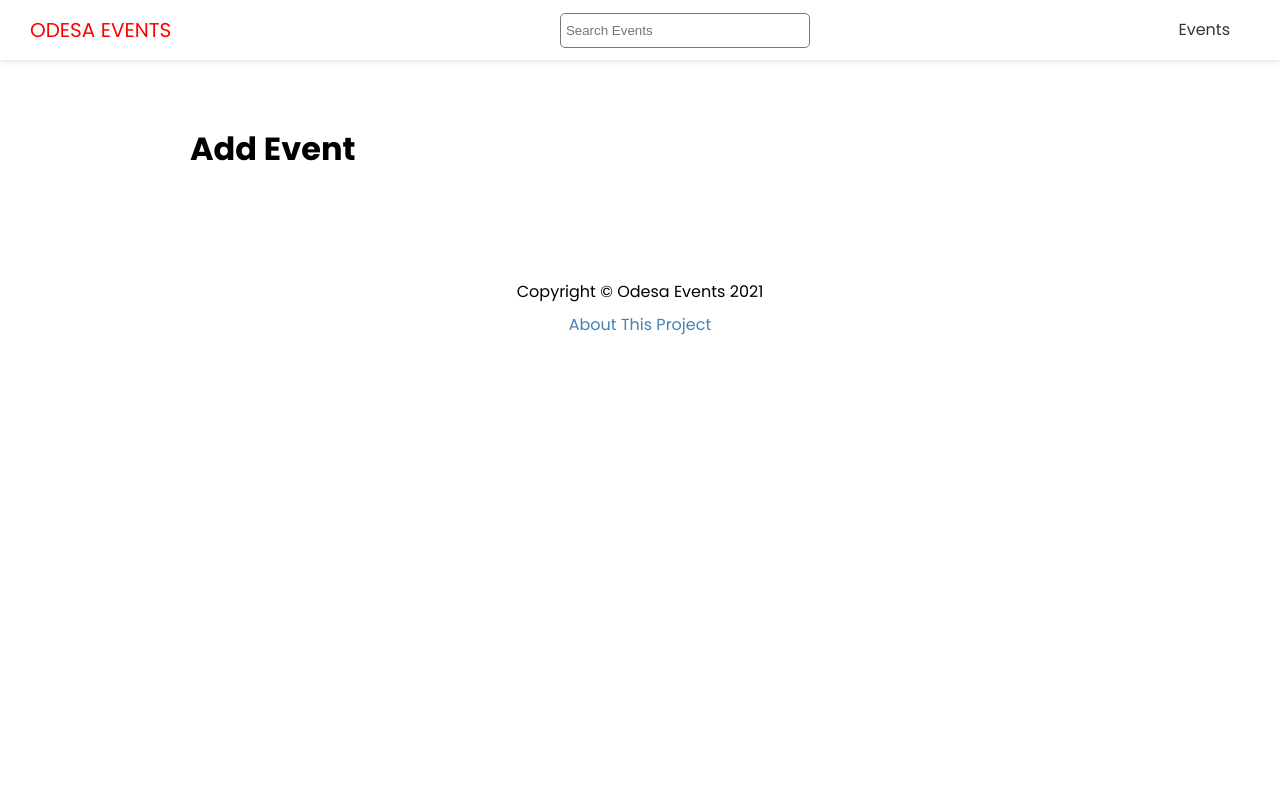
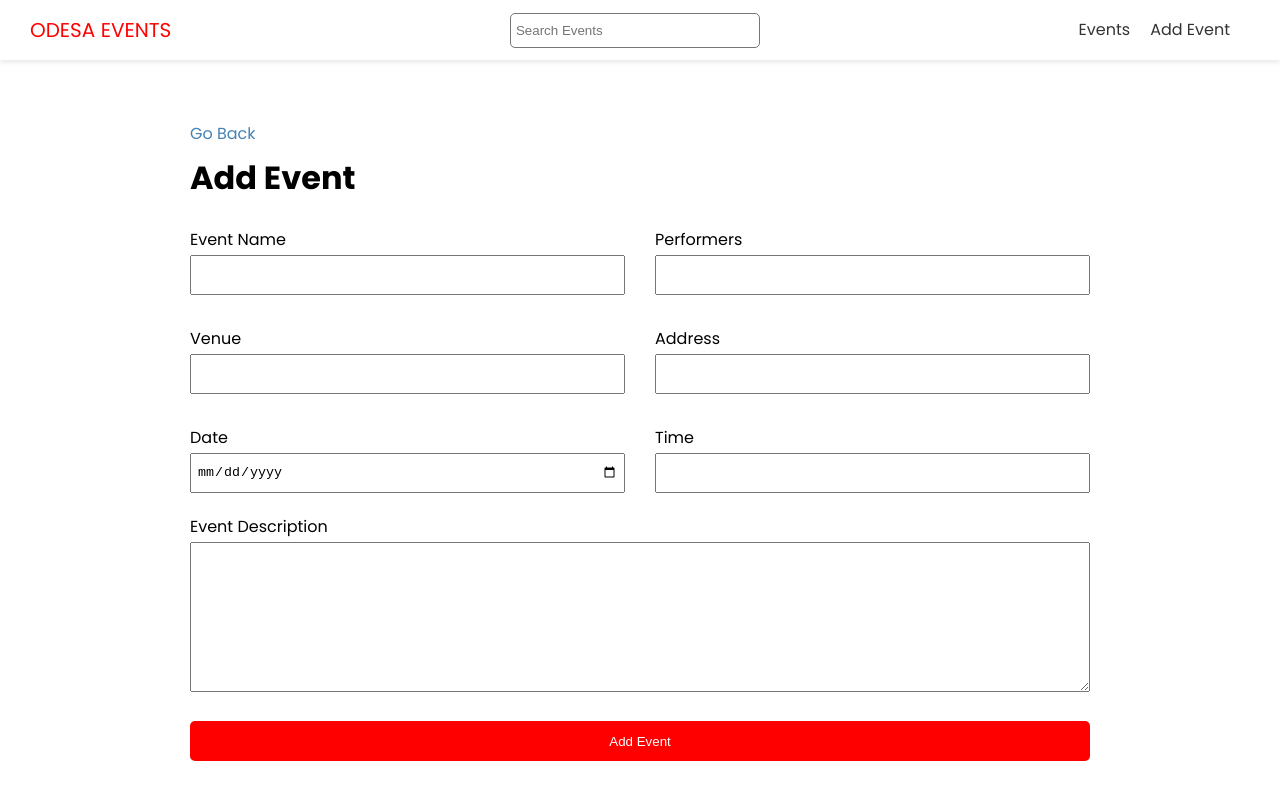
Before and after one commit to Birdperson9/odesa-events-frontend, a Next.js app in the folder odesa-events-frontend/: page /events/add in a window 1280 px wide. Shown: the top 800 px of the page. Built offline with nearby package versions, Linux system fonts and the light colour scheme; no server answers.

Commit message:
add AddEventPage

```diff
--- a/odesa-events-frontend/components/Header.js
+++ b/odesa-events-frontend/components/Header.js
@@ -20,6 +20,11 @@
               <a>Events</a>
             </Link>
           </li>
+          <li>
+            <Link href='/events/add'>
+              <a>Add Event</a>
+            </Link>
+          </li>
         </ul>
       </nav>
     </header>
--- a/odesa-events-frontend/pages/events/add.js
+++ b/odesa-events-frontend/pages/events/add.js
@@ -1,9 +1,115 @@
+import { useState } from 'react'
+import { useRouter } from 'next/router'
+import Link from 'next/link'
 import Layout from '@/components/Layout'
+import { API_URL } from '@/config/index'
+import styles from '@/styles/Form.module.css'
 
 export default function AddEventPage() {
+  const [values, setValues] = useState({
+    name: '',
+    performers: '',
+    venue: '',
+    address: '',
+    date: '',
+    time: '',
+    description: '',
+  })
+
+  const router = useRouter()
+
+  const handleSubmit = (e) => {
+    e.preventDefault()
+    console.log(values)
+  }
+
+  const handleInputChange = (e) => {
+    const { name, value } = e.target
+    setValues({ ...values, [name]: value })
+  }
+
   return (
     <Layout title='Add New Event'>
+      <Link href='/events'>Go Back</Link>
       <h1>Add Event</h1>
+
+      <form onSubmit={handleSubmit} className={styles.form}>
+        <div className={styles.grid}>
+          <div>
+            <label htmlFor='name'>Event Name</label>
+            <input
+              type='text'
+              id='name'
+              name='name'
+              value={values.name}
+              onChange={handleInputChange}
+            />
+          </div>
+          <div>
+            <label htmlFor='performers'>Performers</label>
+            <input
+              type='text'
+              name='performers'
+              id='performers'
+              value={values.performers}
+              onChange={handleInputChange}
+            />
+          </div>
+          <div>
+            <label htmlFor='venue'>Venue</label>
+            <input
+              type='text'
+              name='venue'
+              id='venue'
+              value={values.venue}
+              onChange={handleInputChange}
+            />
+          </div>
+          <div>
+            <label htmlFor='address'>Address</label>
+            <input
+              type='text'
+              name='address'
+              id='address'
+              value={values.address}
+              onChange={handleInputChange}
+            />
+          </div>
+          <div>
+            <label htmlFor='date'>Date</label>
+            <input
+              type='date'
+              name='date'
+              id='date'
+              value={values.date}
+              onChange={handleInputChange}
+            />
+          </div>
+          <div>
+            <label htmlFor='time'>Time</label>
+            <input
+              type='text'
+              name='time'
+              id='time'
+              value={values.time}
+              onChange={handleInputChange}
+            />
+          </div>
+        </div>
+
+        <div>
+          <label htmlFor='description'>Event Description</label>
+          <textarea
+            type='text'
+            name='description'
+            id='description'
+            value={values.description}
+            onChange={handleInputChange}
+          ></textarea>
+        </div>
+
+        <input type='submit' value='Add Event' className='btn' />
+      </form>
     </Layout>
   )
 }
--- /dev/null
+++ b/odesa-events-frontend/styles/Form.module.css
@@ -0,0 +1,39 @@
+.form label {
+  display: block;
+}
+
+.form input {
+  width: 100%;
+  height: 40px;
+  padding: 5px;
+}
+
+.form textarea {
+  width: 100%;
+  height: 150px;
+}
+
+.form input[type='submit'] {
+  display: block;
+  width: 100%;
+  margin: 20px 0 30px;
+}
+
+.form .file {
+  border: 1px #ccc solid;
+  background-color: #f4f4f4;
+  padding: 10px;
+}
+
+.grid {
+  display: grid;
+  grid-template-columns: 1fr 1fr;
+  gap: 30px;
+  margin-bottom: 20px;
+}
+
+@media (max-width: 600px) {
+  .grid {
+    grid-template-columns: 1fr;
+  }
+}
```
